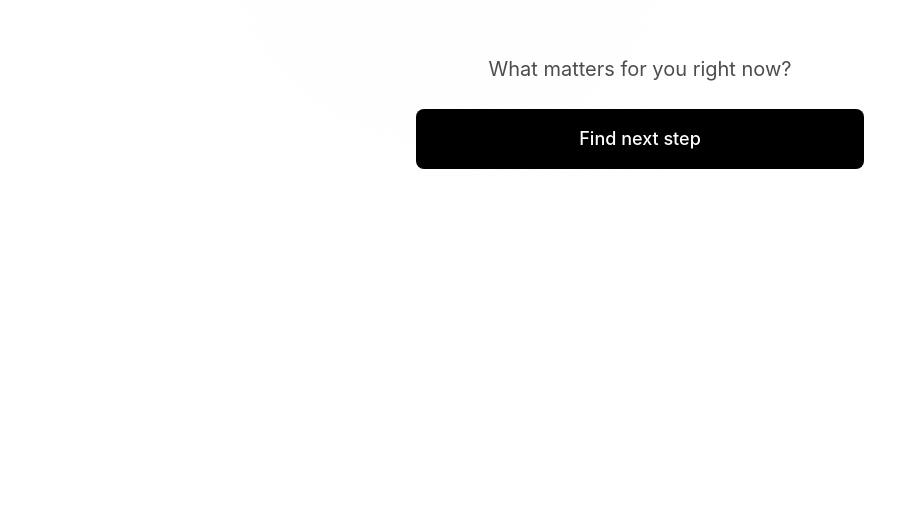
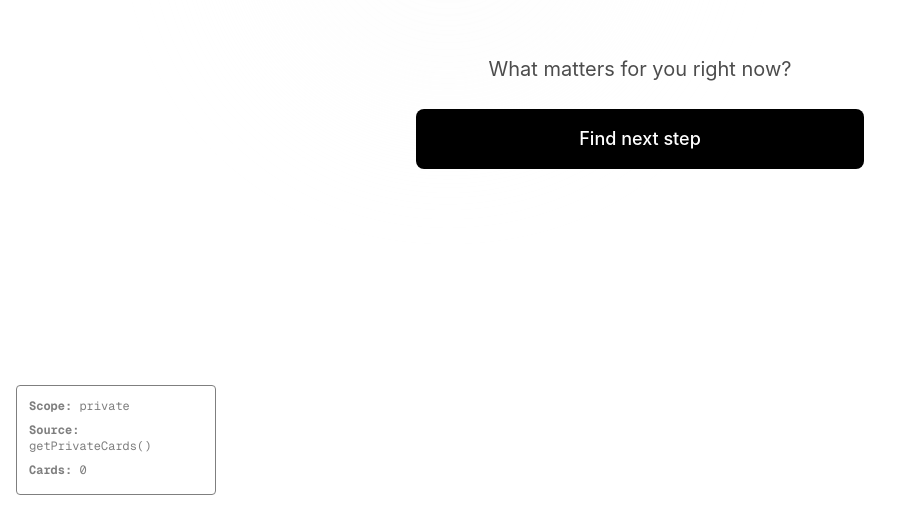
Before and after one commit to ONE01-Foundation/one-code, a Next.js app: page / in a window 1280 px wide. Shown: the part 289-800 px from the top of the page, without its empty margins (0-911 px from the left). Built offline with nearby package versions, Linux system fonts and the light colour scheme.

Commit message:
Mirror UI state

```diff
--- a/components/OneScreen.tsx
+++ b/components/OneScreen.tsx
@@ -75,6 +75,10 @@ import {
   saveActionLoopPlan,
   loadActionLoopPlan,
 } from "@/lib/action-loop-engine";
+import { useScope } from "@/hooks/useScope";
+import { getCardsByScope } from "@/data/cards";
+import { SideBubbles } from "@/components/ui/SideBubbles";
+import { DebugPanel } from "@/components/ui/DebugPanel";
 
 // Theme types
 type ThemeOverride = "auto" | "light" | "dark";
@@ -177,6 +181,10 @@ export default function OneScreen() {
   const isPrivate = mode === "private";
   const isGlobal = mode === "global";
   const context: LifeContext = isPrivate ? "private" : "global";
+
+  // Scope layer (Global ↔ Private Mirror)
+  const { scope, toggleScope } = useScope();
+  const scopeCards = getCardsByScope(scope);
 
   // Initialize OWO and Step Engine on mount
   useEffect(() => {
@@ -756,37 +764,18 @@ export default function OneScreen() {
             {themeOverride === "auto" ? "○" : activeTheme === "light" ? "●" : "○"}
           </button>
 
-          {/* Mode Toggle (center) */}
-          <div className="flex gap-1 rounded-full px-1 py-1" style={{ border: "1px solid var(--border)" }}>
+          {/* Scope Toggle (single control, no layout change) */}
           <button
-              onClick={() => handleModeSwitch("private")}
-              className={`px-4 py-1.5 rounded-full text-xs font-medium transition-opacity duration-200 ${
-                isPrivate
-                  ? "text-white"
-                  : "hover:opacity-70"
-              }`}
+            onClick={toggleScope}
+            className="px-4 py-1.5 rounded-full text-xs font-medium transition-opacity duration-200 hover:opacity-70"
             style={{
-                backgroundColor: isPrivate ? "var(--foreground)" : "transparent",
-                color: isPrivate ? "var(--background)" : "var(--foreground)",
+              backgroundColor: scope === "private" ? "var(--foreground)" : "transparent",
+              color: scope === "private" ? "var(--background)" : "var(--foreground)",
+              border: "1px solid var(--border)",
             }}
           >
-              Private
+            {scope === "private" ? "Private" : "Global"}
           </button>
-            <button
-              onClick={() => handleModeSwitch("global")}
-              className={`px-4 py-1.5 rounded-full text-xs font-medium transition-opacity duration-200 ${
-                isGlobal
-                  ? "text-white"
-                  : "hover:opacity-70"
-              }`}
-              style={{
-                backgroundColor: isGlobal ? "var(--foreground)" : "transparent",
-                color: isGlobal ? "var(--background)" : "var(--foreground)",
-              }}
-            >
-              Global
-            </button>
-          </div>
 
           {/* Spacer for balance */}
           <div className="w-8" />
@@ -795,6 +784,9 @@ export default function OneScreen() {
 
       {/* Center: Focus Zone */}
       <div className="flex-1 flex items-center justify-center px-6 relative overflow-hidden">
+        {/* Side Bubbles (4 cards from active scope) */}
+        <SideBubbles cards={scopeCards} />
+
         {/* Nobody Presence - Subtle Light Movement */}
         <div className="absolute inset-0 pointer-events-none overflow-hidden">
           <div
@@ -1220,12 +1212,26 @@ export default function OneScreen() {
           )}
         </div>
       )}
+
+      {/* Debug Panel (dev only) */}
+      <DebugPanel
+        scope={scope}
+        cards={scopeCards}
+        dataSource={scope === "private" ? "getPrivateCards()" : "getGlobalCards()"}
+      />
     </div>
   );
 })()}
           </div>
         </div>
       )}
+
+      {/* Debug Panel (dev only) */}
+      <DebugPanel
+        scope={scope}
+        cards={scopeCards}
+        dataSource={scope === "private" ? "getPrivateCards()" : "getGlobalCards()"}
+      />
     </div>
   );
 }
```
Lines whose indentation alone changed are shown as unchanged.
